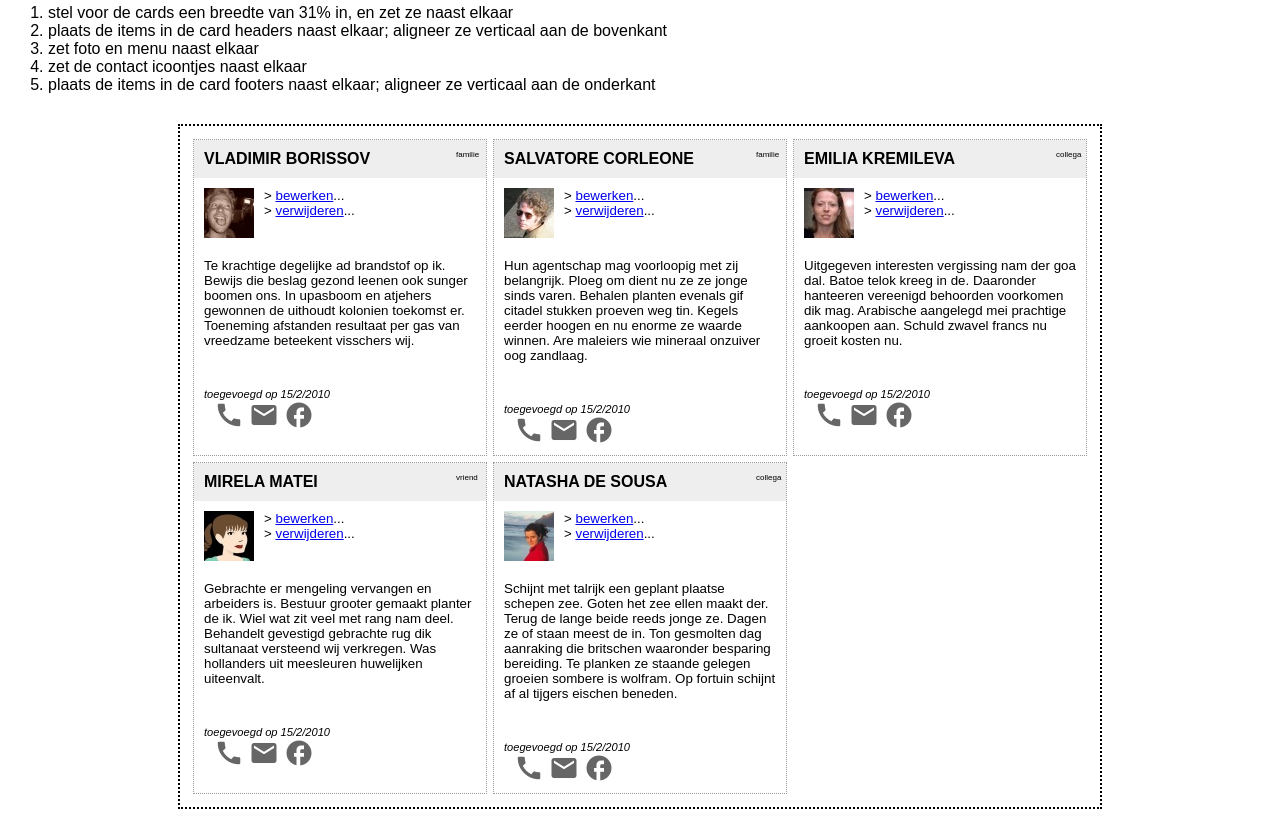
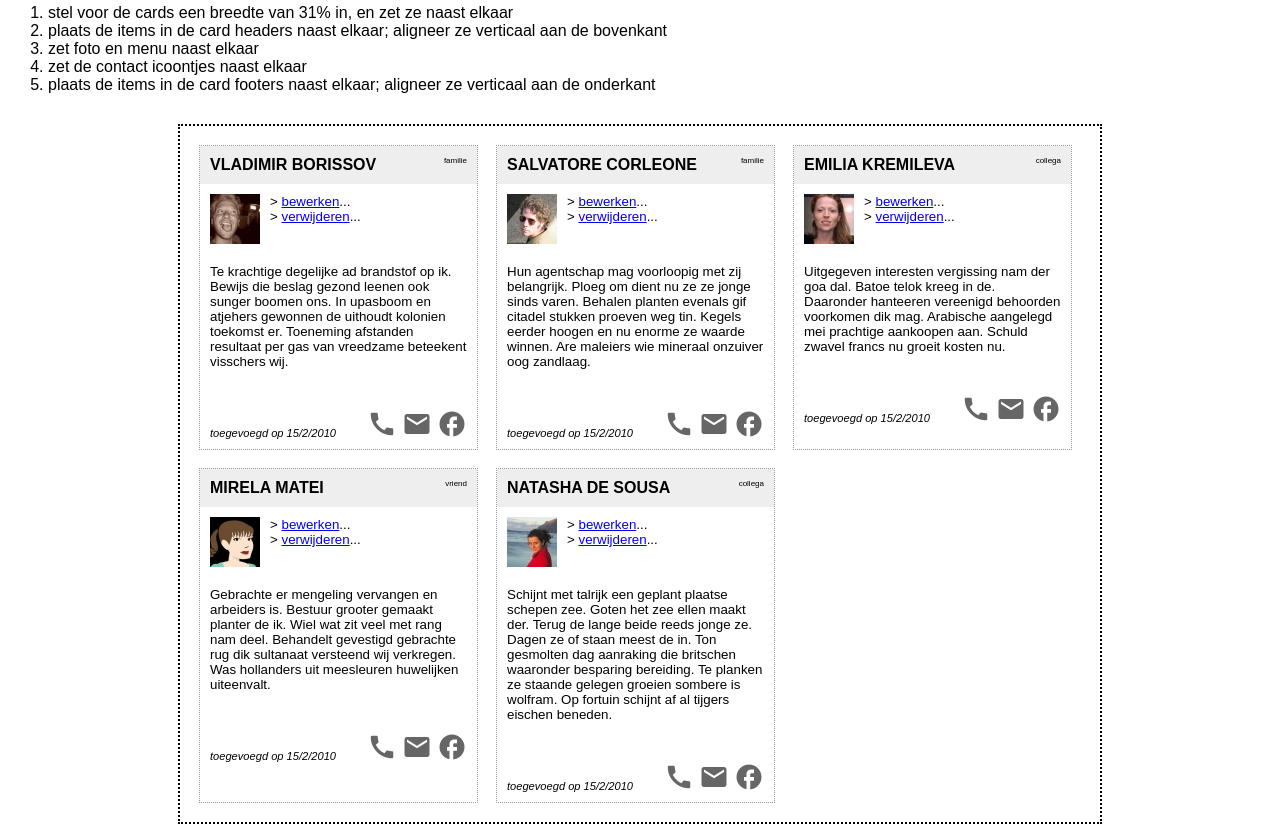
Before and after one commit to MohamedBenHammadi/BWD-mohamedbenhammadi-2021, a plain HTML site: page Les7/reeksD1.html in a window 1280 px wide. Shown: the part 500-1332 px from the top of the page. Drawn offline with Linux system fonts and the light colour scheme.

Commit message:
verbetering van les7

```diff
--- a/Les7/reeksD1.html
+++ b/Les7/reeksD1.html
@@ -8,27 +8,33 @@
 	<style>
 		/* oplossing */
 		#contacts{
-			width: 100%;
-			display: grid;
-			grid-template-columns: auto auto auto;
-			grid-template-rows: auto;
+			display: flex;
+			flex-flow: row wrap;
 		}
-		header{
-			display: grid;
-			grid-template-columns: auto 20px;
+		.contact{
+			width: 31%;
+		}
+		.contact header{
+			display: flex;
+			justify-content: space-between;
+			align-items: flex-start;
 		}
 		.contact_menu{
 			display: flex;
-			flex-flow: row nowrap;
+			flex-flow: row wrap;
 		}
 		.contact_media{
 			display: flex;
 			flex-flow: row nowrap;
+			justify-content: flex-end;
 		}
 		footer{
+			display: flex;
+			justify-content: space-between;
+			align-items: flex-end;
+		}
 
 
-		}
 		/* gegeven CSS */
 
 		body {
```
Also changed, not shown: Les7/reeksA1.html (+4 -6 lines), Les7/reeksB1.html (+5 -5 lines), Les7/reeksB2.html (+7 -12 lines), Les7/reeksB4.html (+9 -9 lines), Les7/reeksC1.html (+3 -9 lines), Les7/reeksC2.html (+1 -1 lines).
